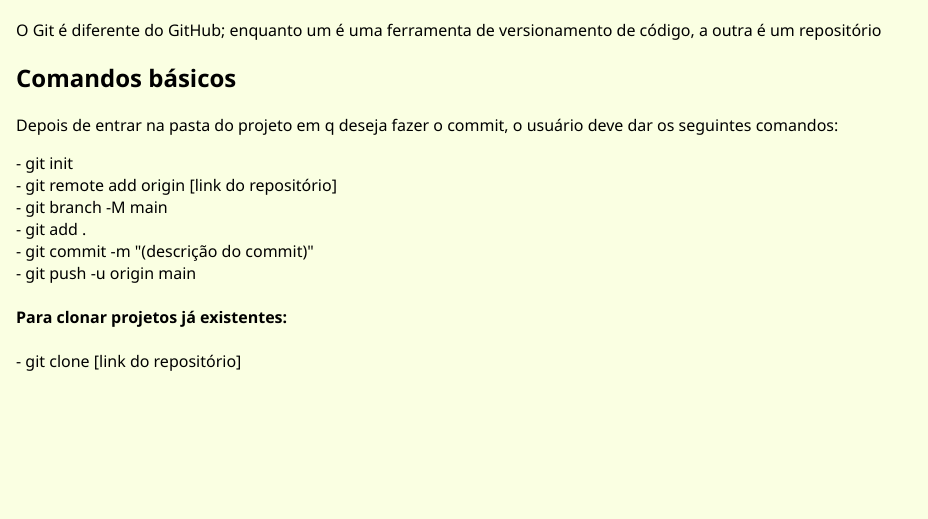
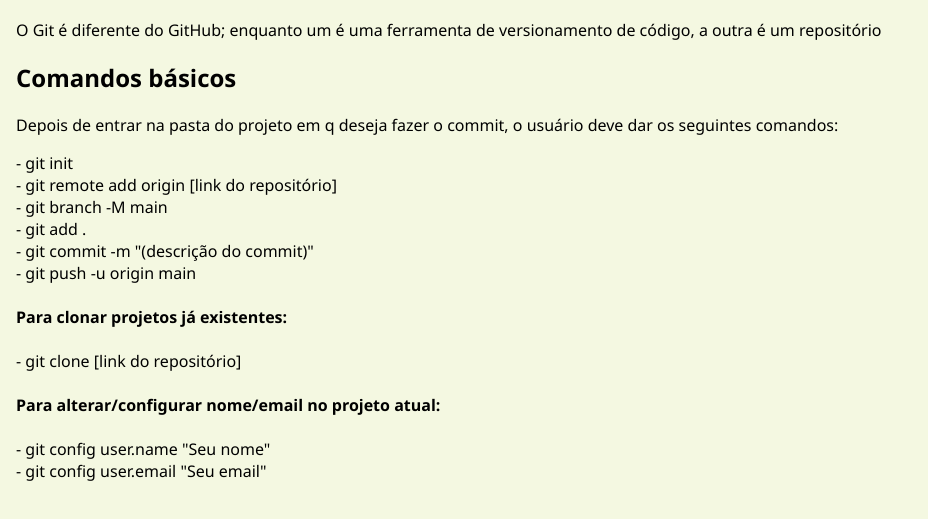
Before and after one commit to Viniacamp/Teste, a plain HTML site: page index.html in a window 1280 px wide. Shown: the part 67-586 px from the top of the page, without its empty margins (0-928 px from the left). Drawn offline with Linux system fonts and the light colour scheme.

Commit message:
Adição de um novo tópico na página e alterações no CSS

```diff
--- a/css/style.css
+++ b/css/style.css
@@ -1,5 +1,5 @@
 body{
-    background-color: rgb(250, 255, 226);
+    background-color: rgb(244, 248, 225);
     font-family: 'Segoe UI', Tahoma, Geneva, Verdana, sans-serif;
     padding-left: 16px;
     margin: 0 auto;
--- a/index.html
+++ b/index.html
@@ -20,7 +20,13 @@
 
        <b>Para clonar projetos já existentes:</b><br><br>
 
-       - git clone [link do repositório]
+       - git clone [link do repositório]<br><br>
+
+       <b>Para alterar/configurar nome/email no projeto atual:</b><br><br>
+
+       - git config user.name "Seu nome"<br>
+       - git config user.email "Seu email"<br>
+
     </p>
 </body>
 </html>
```
